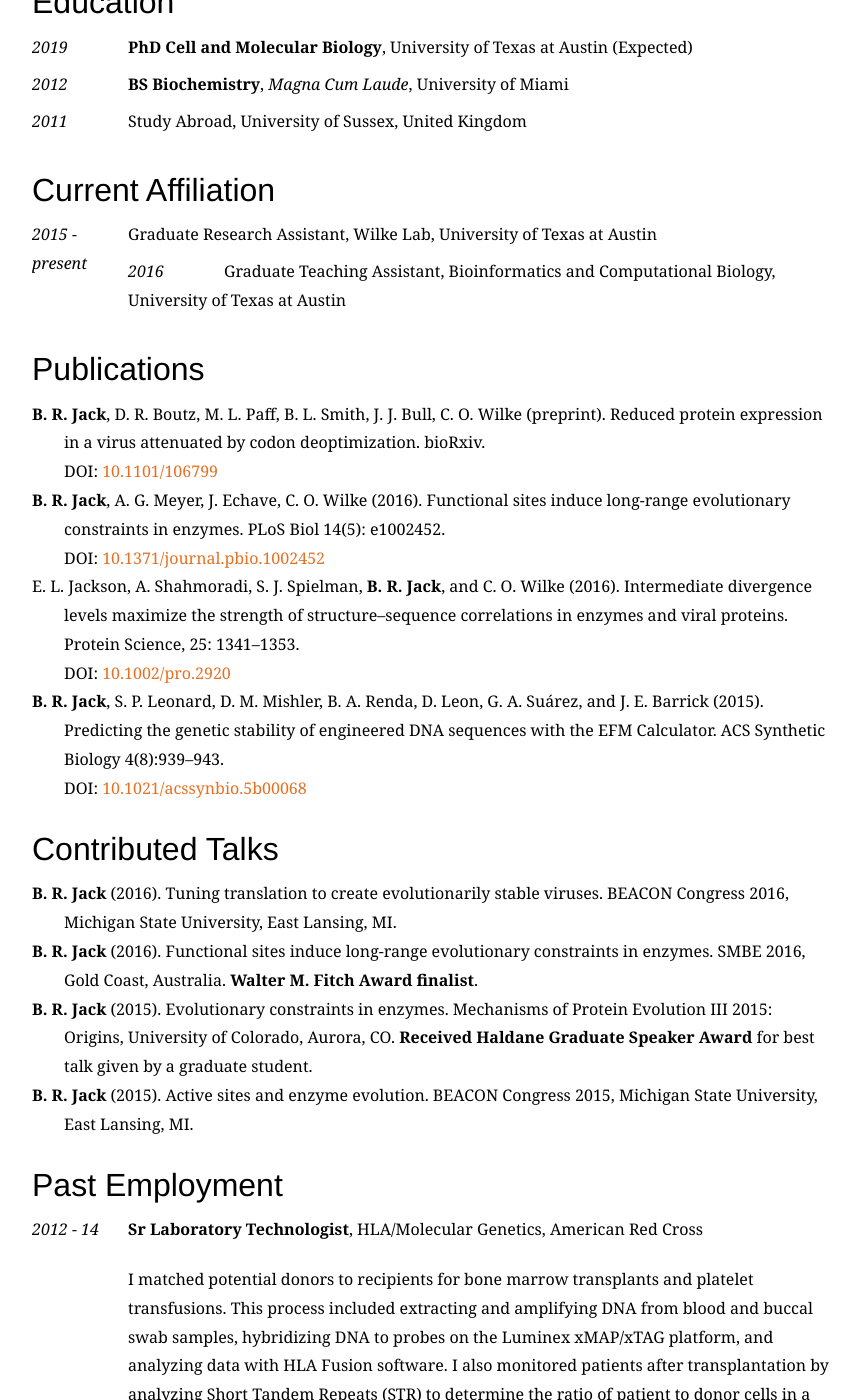
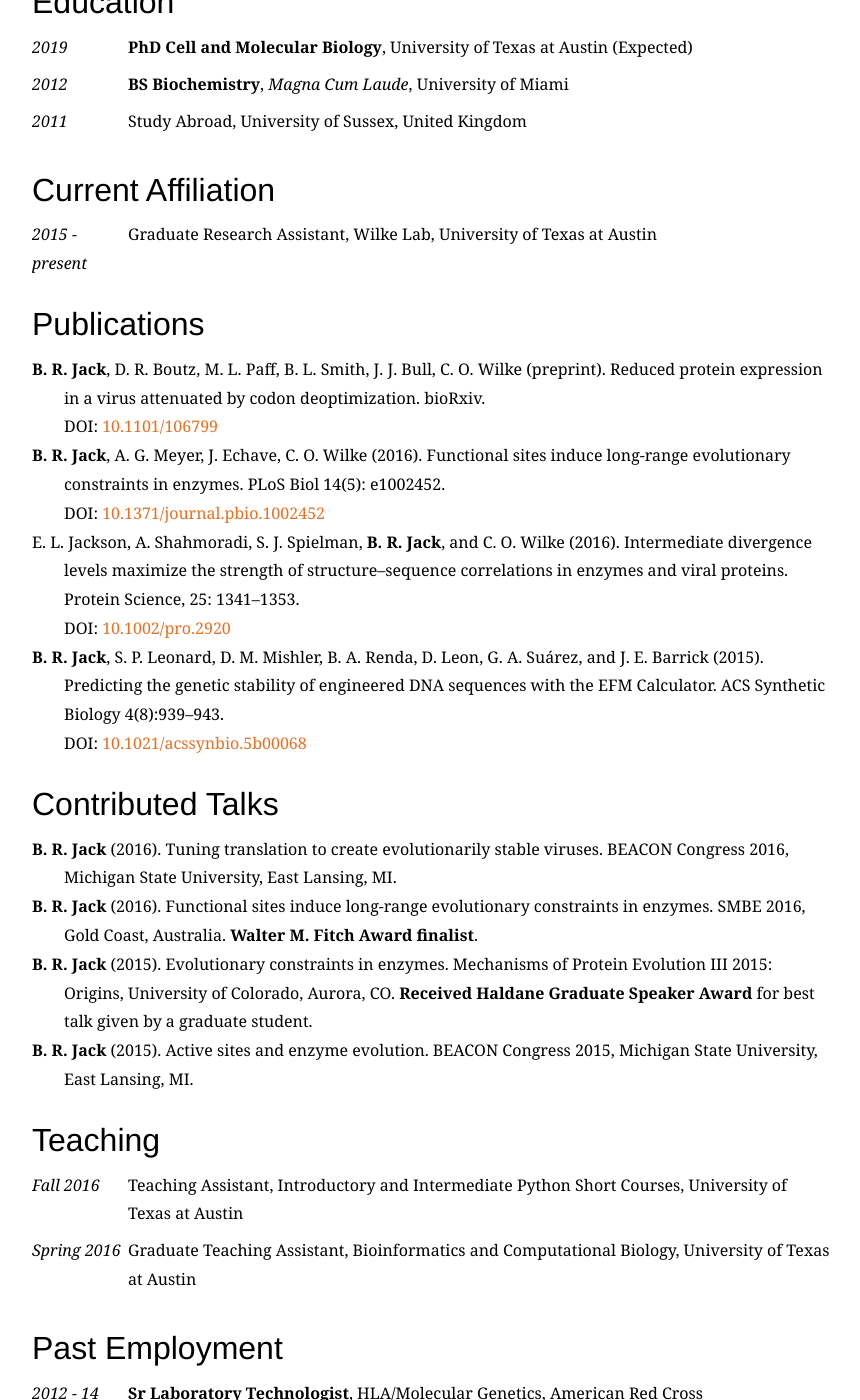
Before and after one commit to benjaminjack/benjaminjack.github.io, a Jekyll site: the page built from cv.html, in a window 1280 px wide and 1400 px high, scrolled down 358 px. Shown: the whole window, without its empty margins (208-1068 px from the left). Built offline with Jekyll 4.4.1, drawn with Linux system fonts in a browser that asks for light colours; some web fonts are replaced; comment, search, counter and statistics services are not loaded.

Commit message:
Update cv.html

```diff
--- a/cv.html
+++ b/cv.html
@@ -55,6 +53,14 @@
 <li><strong>B. R. Jack</strong> (2015). Active sites and enzyme evolution. BEACON Congress 2015, Michigan State University, East Lansing, MI.</li>
 </ul>
 
+<h3>Teaching</h3>
+<dl class="cv">
+  <dt>Fall 2016</dt>
+  <dd>Teaching Assistant, Introductory and Intermediate Python Short Courses, University of Texas at Austin
+<dt>Spring 2016</dt>
+<dd>Graduate Teaching Assistant, Bioinformatics and Computational Biology, University of Texas at Austin</dd>
+</dl>
+
 <h3>Past Employment</h3>
 <dl class="cv">
 <dt>2012 - 14</dt><dd><strong>Sr Laboratory Technologist</strong>, HLA/Molecular Genetics, American Red Cross
```
Also changed, not shown: other parts of cv.html (+0 -2 lines).
